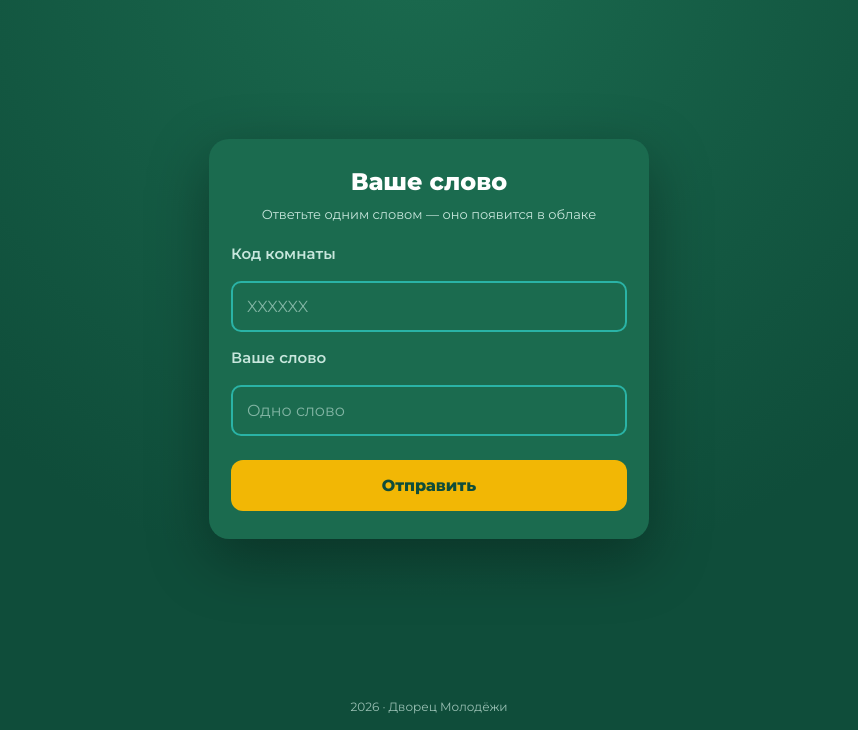
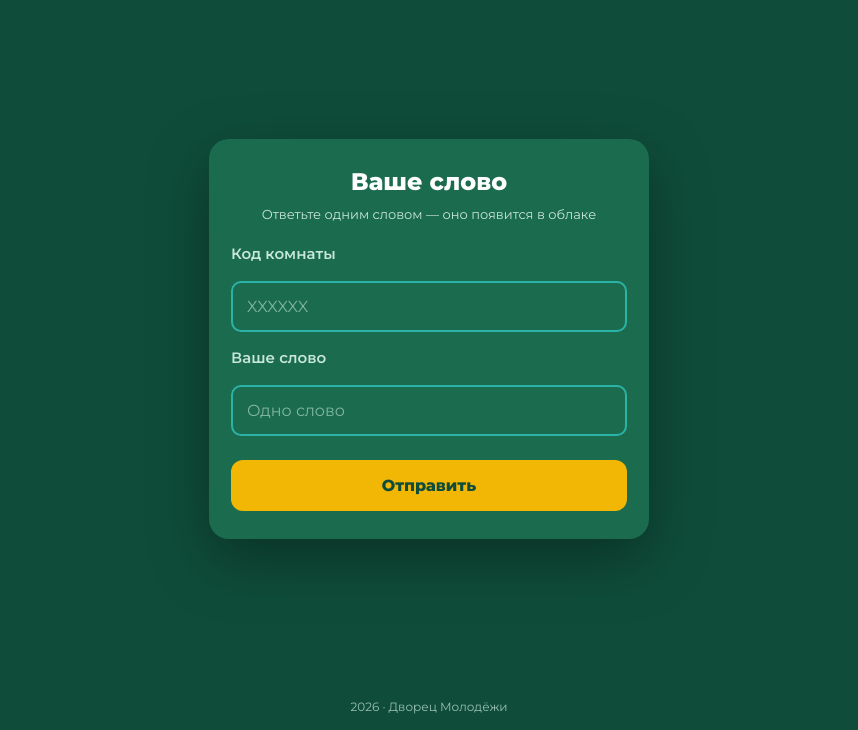
Before and after one commit to kiyooumi/malachite-childhood-beta, a website: page public/guest.html in a window 1280 px wide. Shown: the part 70-800 px from the top of the page, without its empty margins (211-1069 px from the left). Drawn offline with nearby package versions, Linux system fonts and the light colour scheme; no server answers.

Commit message:
Update style.css

```diff
--- a/public/style.css
+++ b/public/style.css
@@ -229,7 +229,6 @@ body.state-cloud   .code-value { font-size: 48px; letter-spacing: 5px; }
   font-weight: 800;
   line-height: 1;
   padding: 4px 8px;
-  /* Добавляем flex: 1 1 auto, чтобы слова заполняли пространство по ширине */
   flex: 1 1 auto;
   text-align: center;
   animation: pop 0.4s cubic-bezier(0.175, 0.885, 0.32, 1.275);
@@ -484,8 +483,10 @@ body.state-cloud   .side-qr .qr-box img { width: 150px !important; height: 150px
 
 /* ============ ГОСТЕВАЯ СТРАНИЦА ============ */
 .guest-body {
-  min-height: 100vh; display: flex; flex-direction: column;
-  background: radial-gradient(circle at 50% 0%, #1B6B4F 0%, #0F4D3A 65%);
+  min-height: 100vh;
+  display: flex;
+  flex-direction: column;
+  background: var(--bg-main);
   overflow: auto;
 }
 .guest-header {
```
